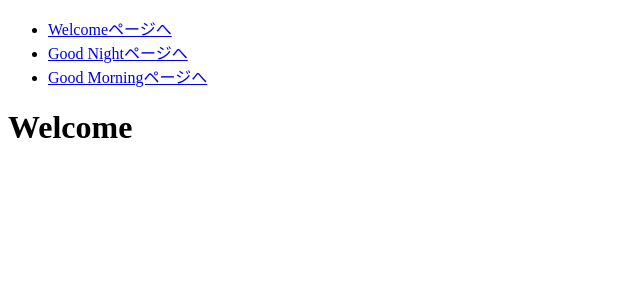
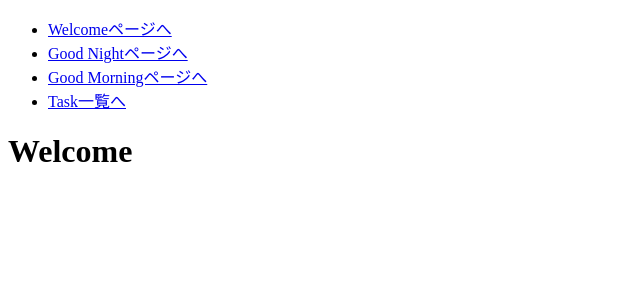
Before and after one commit to yuma-matsui/prototype_tasting_note_front, a React (Create React App) app: page / in a window 1280 px wide. Shown: the top 300 px of the page, without its empty margins (0-640 px from the left). Built offline with nearby package versions, Linux system fonts and the light colour scheme; no server answers; what axios-case-converter would draw is missing.

Commit message:
本番環境でAPIを叩く検証用のコンポーネントを用意した

```diff
--- a/src/components/Header.tsx
+++ b/src/components/Header.tsx
@@ -19,6 +19,9 @@ const Header: FC<Props> = ({ children }) => (
           <li>
             <Link to="/good_morning">Good Morningページへ</Link>
           </li>
+          <li>
+            <Link to="/tasks">Task一覧へ</Link>
+          </li>
         </ul>
       </nav>
     </header>
--- a/src/router/RouterConfig.tsx
+++ b/src/router/RouterConfig.tsx
@@ -1,6 +1,6 @@
 import { FC } from 'react'
 import { BrowserRouter, Route, Routes } from 'react-router-dom'
-import { GoodMorning, GoodNight, Welcome } from '../components'
+import { GoodMorning, GoodNight, Tasks, Welcome } from '../components'
 
 const RouterConfig: FC = () => (
   <BrowserRouter>
@@ -8,6 +8,7 @@ const RouterConfig: FC = () => (
       <Route index element={<Welcome />} />
       <Route path="/good_night" element={<GoodNight />} />
       <Route path="/good_morning" element={<GoodMorning />} />
+      <Route path="/tasks" element={<Tasks />} />
     </Routes>
   </BrowserRouter>
 )
```
